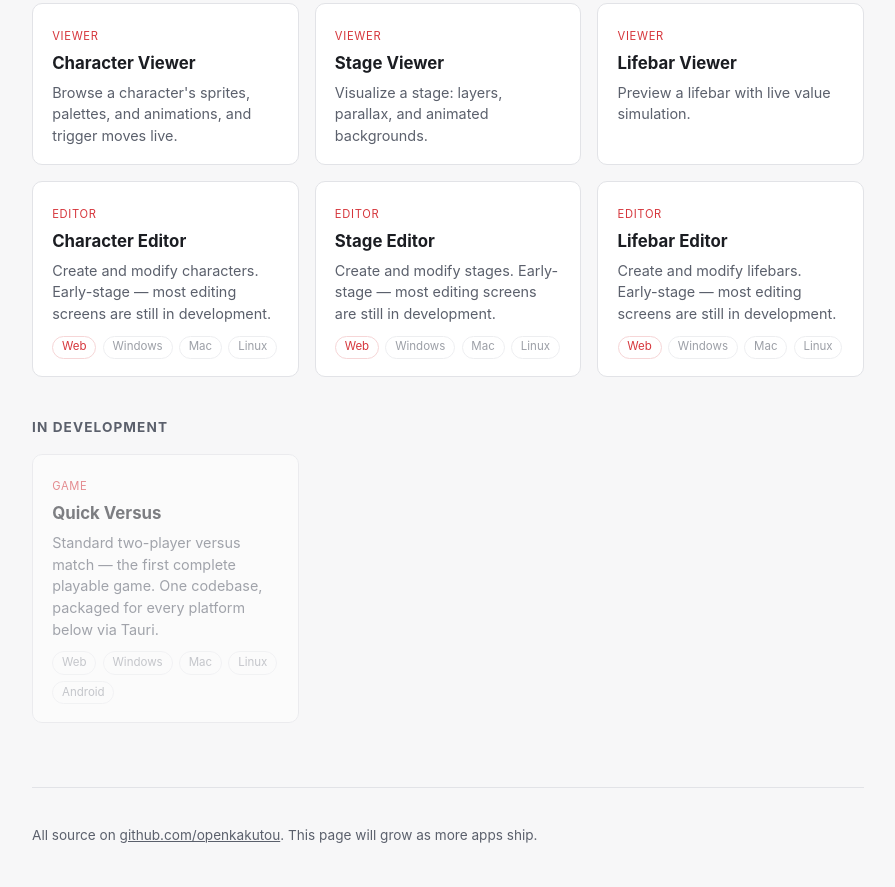
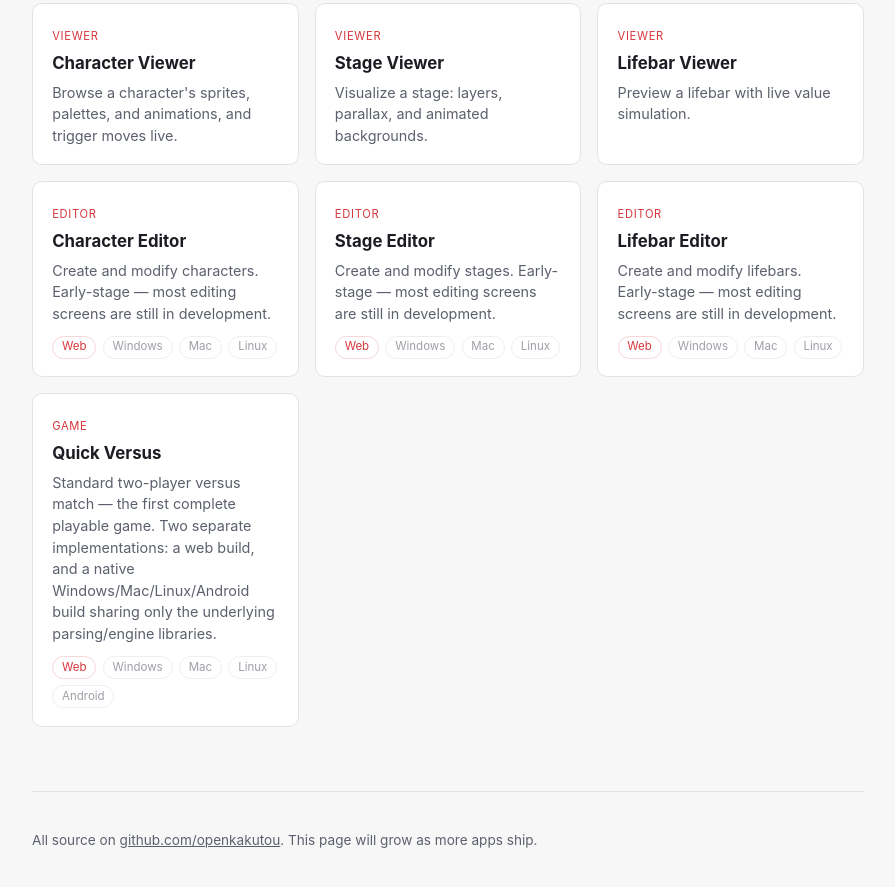
Before and after one commit to openkakutou/openkakutou.github.io, a plain HTML site: page index.html in a window 1280 px wide. Shown: the part 283-1170 px from the top of the page, without its empty margins (192-1087 px from the left). Drawn offline with Linux system fonts and the light colour scheme.

Commit message:
chore: flip Quick Versus web pill live, move card to Live now
mode-quick-versus's web build deployed for real this session (backlog
item 008 there). Native Windows/Mac/Linux/Android stays pending — that
item is blocked on toolchain/environment gaps, tracked in that repo's own
backlog. Also corrects the card's description: packaging dropped Tauri
entirely a while ago (mode-quick-versus's own decision 022) in favor of two
independent implementations, not one shared codebase.

```diff
--- a/index.html
+++ b/index.html
@@ -194,16 +194,12 @@
         <span class="platform pending">Linux</span>
       </div>
     </div>
-  </div>
-
-  <h2>In development</h2>
-  <div class="grid">
-    <div class="card disabled">
+    <div class="card">
       <span class="kind">Game</span>
       <h3>Quick Versus</h3>
-      <p>Standard two-player versus match — the first complete playable game. One codebase, packaged for every platform below via Tauri.</p>
+      <p>Standard two-player versus match — the first complete playable game. Two separate implementations: a web build, and a native Windows/Mac/Linux/Android build sharing only the underlying parsing/engine libraries.</p>
       <div class="platforms">
-        <span class="platform pending">Web</span>
+        <a class="platform" href="https://openkakutou.github.io/mode-quick-versus/">Web</a>
         <span class="platform pending">Windows</span>
         <span class="platform pending">Mac</span>
         <span class="platform pending">Linux</span>
```
